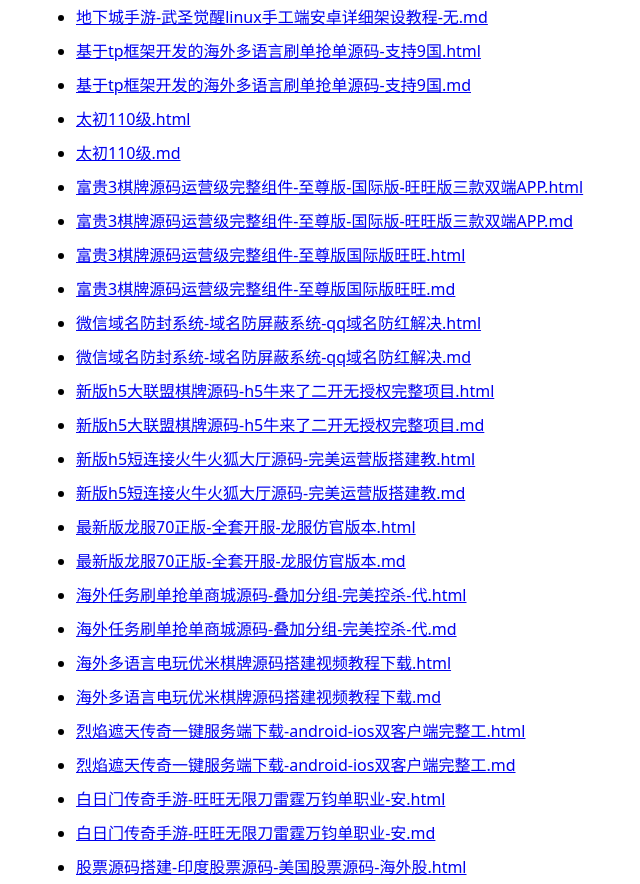
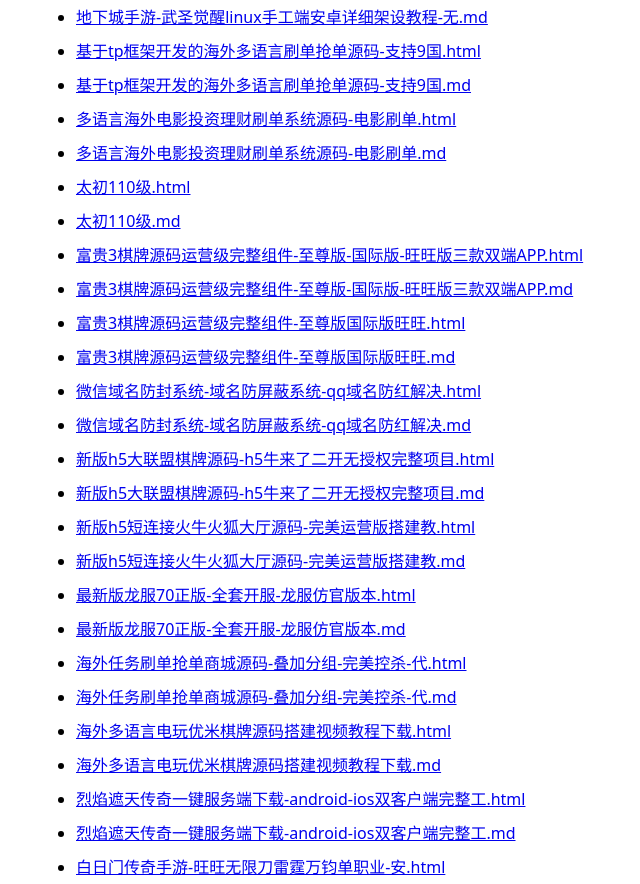
Before and after one commit to opmhoubue-eng/yuanmago-posts, a plain HTML site: page docs/index.html in a window 1280 px wide. Shown: the part 1156-2040 px from the top of the page, without its empty margins (174-814 px from the left). Drawn offline with Linux system fonts and the light colour scheme.

Commit message:
Add/Update docs/index.html

```diff
--- a/docs/index.html
+++ b/docs/index.html
@@ -37,6 +37,8 @@
 <li><a href="./地下城手游-武圣觉醒linux手工端安卓详细架设教程-无.md">地下城手游-武圣觉醒linux手工端安卓详细架设教程-无.md</a></li>
 <li><a href="./基于tp框架开发的海外多语言刷单抢单源码-支持9国.html">基于tp框架开发的海外多语言刷单抢单源码-支持9国.html</a></li>
 <li><a href="./基于tp框架开发的海外多语言刷单抢单源码-支持9国.md">基于tp框架开发的海外多语言刷单抢单源码-支持9国.md</a></li>
+<li><a href="./多语言海外电影投资理财刷单系统源码-电影刷单.html">多语言海外电影投资理财刷单系统源码-电影刷单.html</a></li>
+<li><a href="./多语言海外电影投资理财刷单系统源码-电影刷单.md">多语言海外电影投资理财刷单系统源码-电影刷单.md</a></li>
 <li><a href="./太初110级.html">太初110级.html</a></li>
 <li><a href="./太初110级.md">太初110级.md</a></li>
 <li><a href="./富贵3棋牌源码运营级完整组件-至尊版-国际版-旺旺版三款双端APP.html">富贵3棋牌源码运营级完整组件-至尊版-国际版-旺旺版三款双端APP.html</a></li>
```
